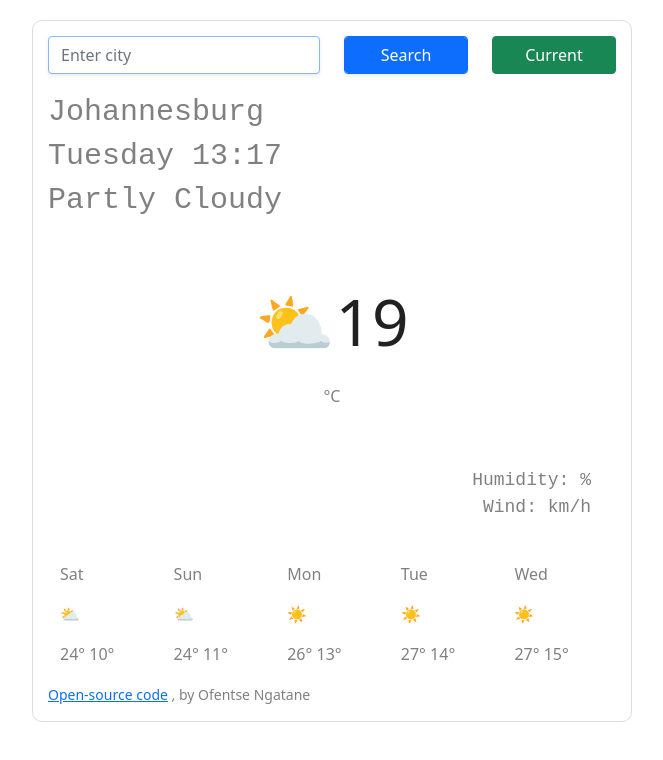
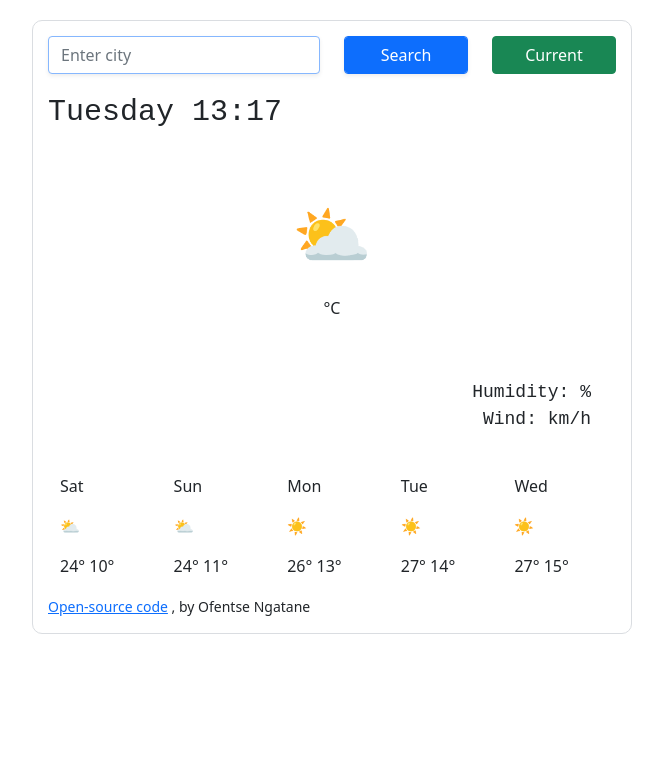
Before and after one commit to Ofentse-Ngatane/weather-app, a plain HTML site: page index.html in a window 1280 px wide. Shown: the whole page, without its empty margins (308-971 px from the left). Drawn offline with nearby package versions, Linux system fonts and the light colour scheme; no server answers.

Commit message:
edited html

```diff
--- a/index.html
+++ b/index.html
@@ -42,10 +42,10 @@
             </div>
           </div>
         </form>
-        <h1 id="city">Johannesburg</h1>
-        <h2 id="date">Friday 16:20</h2>
-        <h3 id="description">Partly Cloudy</h3>
-        <span class="temperature" id="temperature">⛅️19 </span>
+        <h1 id="city"></h1>
+        <h2 id="date"></h2>
+        <h3 id="description"></h3>
+        <span class="temperature" id="temperature">⛅️</span>
         <span class="units"> °C </span>
         <ul class="precipitation">
           <li>Humidity: <span id="humidity"></span> %</li>
--- a/src/styles.css
+++ b/src/styles.css
@@ -4,7 +4,6 @@
   margin: 20px auto;
   border-radius: 10px;
   max-width: 600px;
-  color: gray;
 }
 h1,
 h2 {
@@ -41,7 +40,6 @@ h3 {
   font-weight: 400;
   list-style: none;
   font-family: "Courier New", Courier, monospace;
-  color: gray;
 }
 .search-form {
   margin-bottom: 20px;
```
